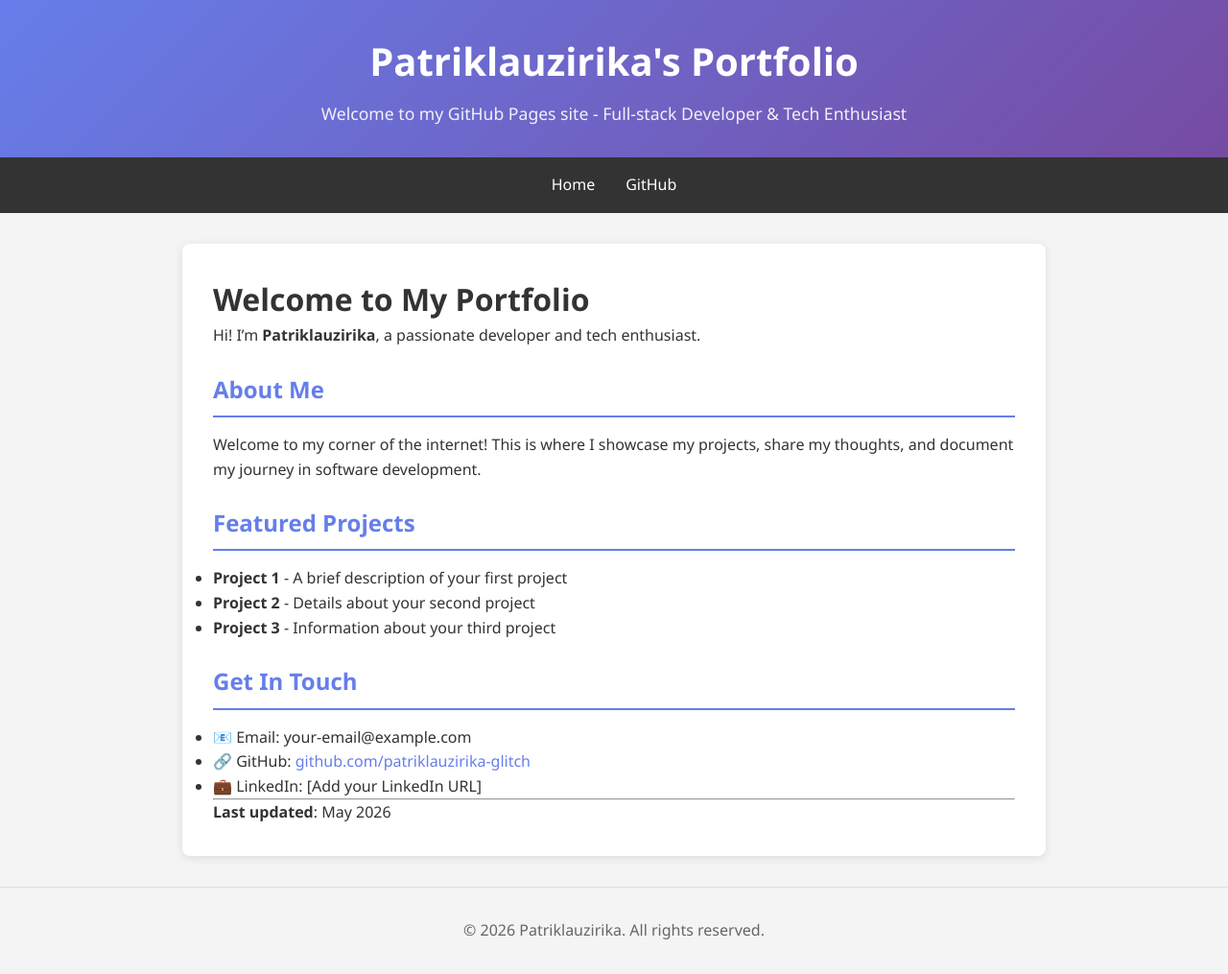
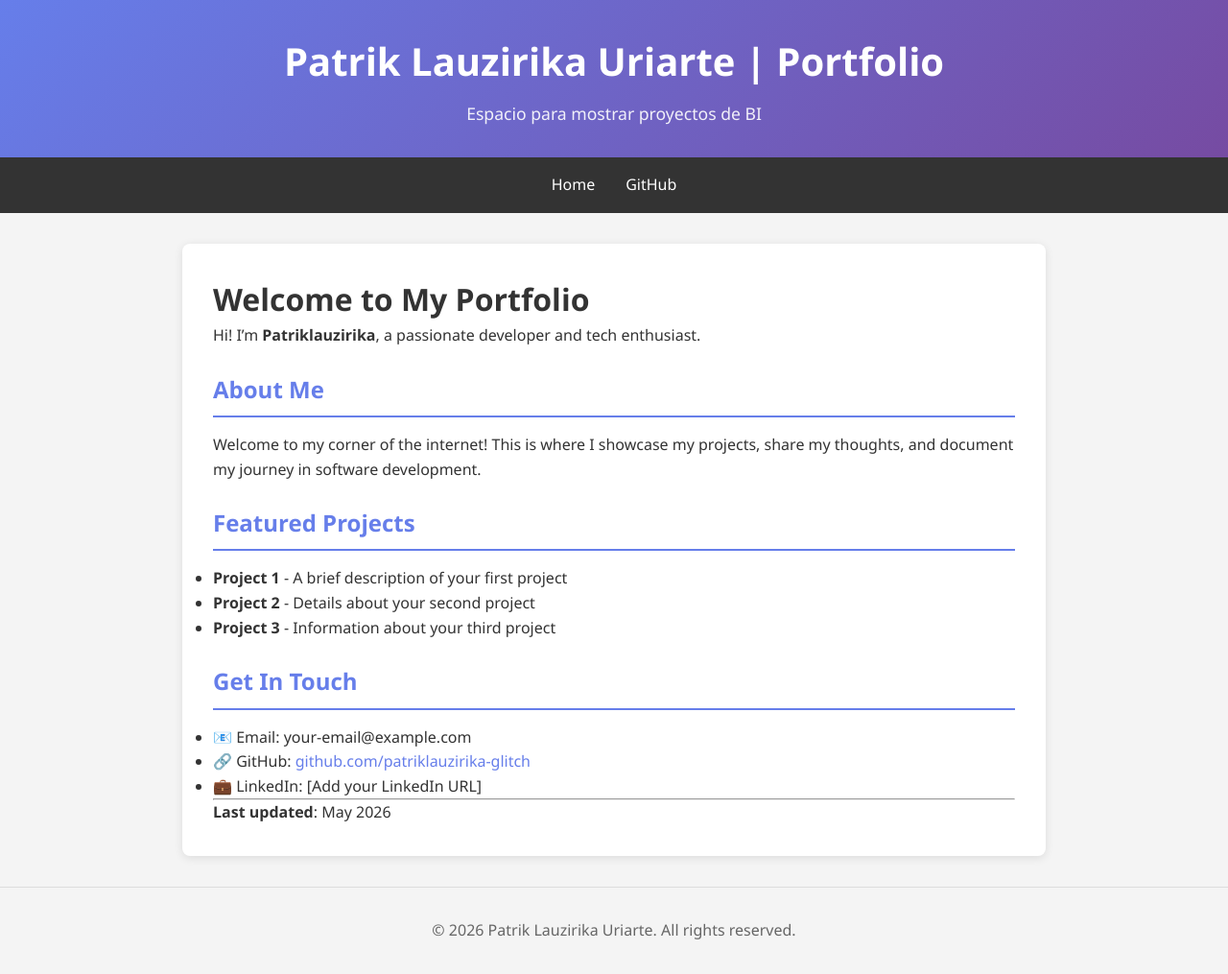
Before and after one commit to patriklauzirika-glitch/patriklauzirika.github.io, a Jekyll site: the page built from index.md, in a window 1280 px wide. Shown: the whole page at 96% size. Built offline with Jekyll 4.4.1, drawn with Linux system fonts in a browser that asks for light colours; our own code applies the rules of GitHub Pages for plain Markdown files.

Commit message:
Update _config.yml

```diff
--- a/_config.yml
+++ b/_config.yml
@@ -1,7 +1,7 @@
-title: Patriklauzirika's Portfolio
-description: Welcome to my GitHub Pages site - Full-stack Developer & Tech Enthusiast
-author: Patriklauzirika
-email: your-email@example.com
+title: Patrik Lauzirika Uriarte | Portfolio
+description: Espacio para mostrar proyectos de BI
+author: Patrik Lauzirika Uriarte
+email: patriklauzirika@gmail.com
 
 # Site settings
 url: "https://patriklauzirika.github.io"
@@ -9,8 +9,7 @@ baseurl: ""
 
 # Social media & links
 github_username: patriklauzirika-glitch
-linkedin_username: your-linkedin-username
-twitter_username: your-twitter-handle
+linkedin_username: Patrik Lauzirika Uriarte
 
 # Build settings
 markdown: kramdown
```
